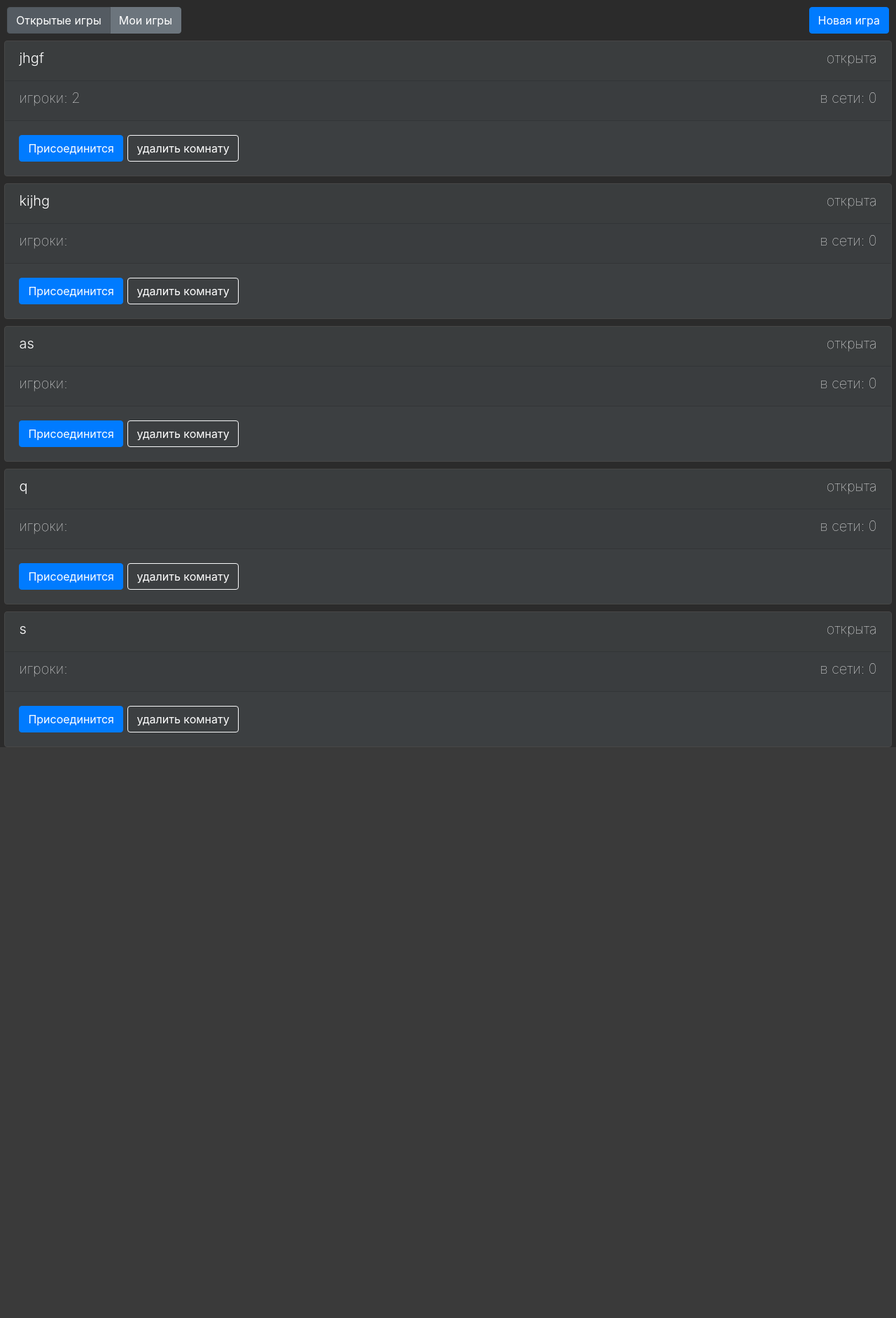
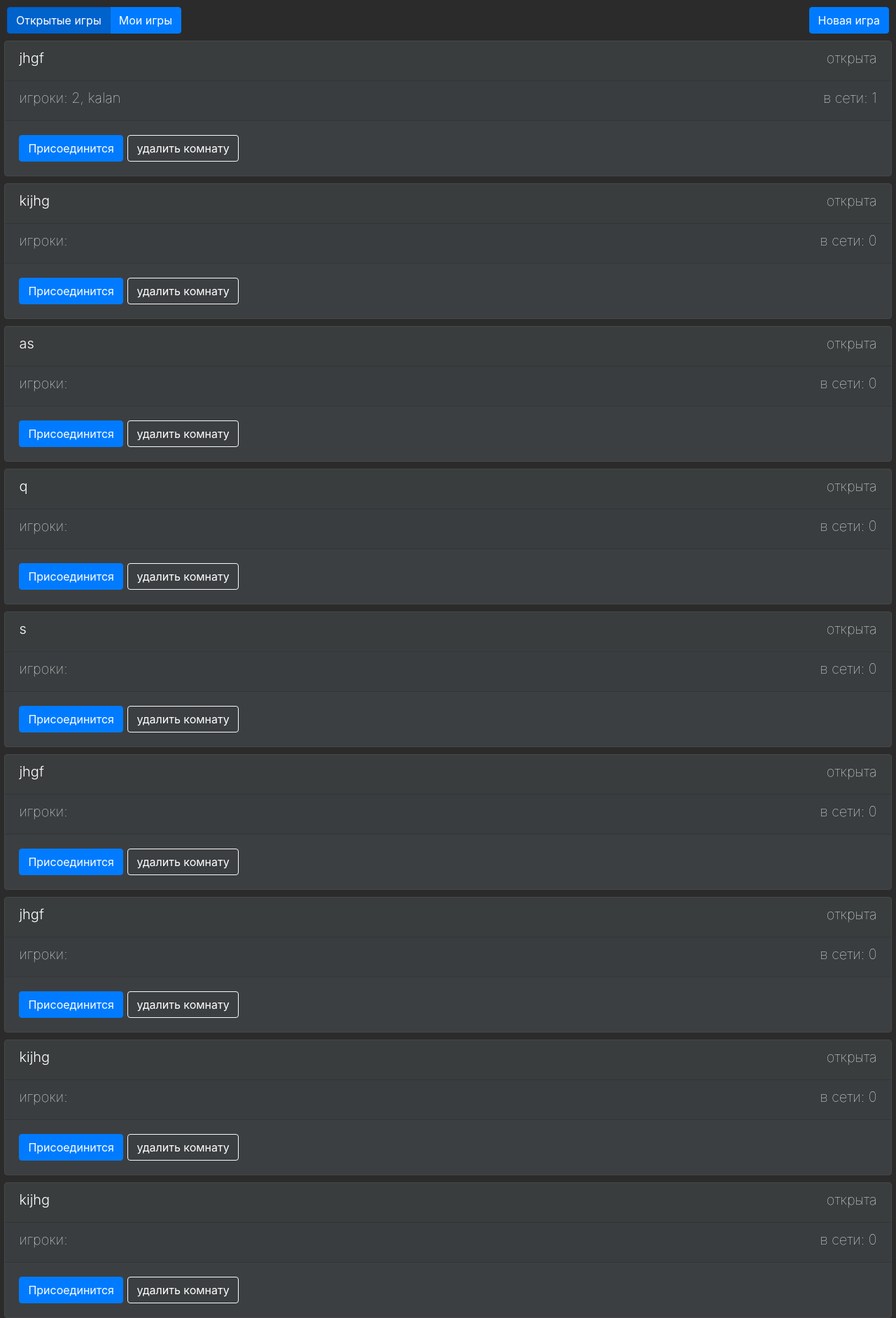
Before and after one commit to kalanod/KalanBirza, a Flask app: page /rooms in a window 1280 px wide. Shown: the part 56-1940 px from the top of the page at 70% size. Before the commit the page ends 1124 px from the top, so only its background shows below. Run offline with Flask 2, Linux system fonts and the light colour scheme; a user stored in the database is signed in; parts of the project's set-up code (start-up, migrations or seed data) failed here and were passed over; some libraries are stand-ins or nearby versions.

Commit message:
my/acr rooms

```diff
--- a/main.py
+++ b/main.py
@@ -60,6 +60,7 @@ def base():
     params = dict()
     params["title"] = "Список комнат"
     params["rooms"] = active_rooms
+    print(active_rooms)
     return render_template('index.html', **params)
 
 
--- a/templates/base.html
+++ b/templates/base.html
@@ -12,7 +12,11 @@
         body {
             background-color: #2b2b2b;
         }
-
+        .group{
+            float: left;
+            margin-left: 10px;
+            margin-top: 10px;
+        }
         html, body, main {
             margin: 0;
             height: 55%;
@@ -83,8 +87,11 @@
 <script>
 
     $(document).ready(function () {
+        $("#group2").hide()
+        $("#my").hide();
 
-        //$("#myModal").modal('show');
+
+        $("#myModal").modal('show');
         $('.del').click(function () {
             window.location.replace('/delete_room/' + $(this).attr('id'));
 
@@ -97,21 +104,8 @@
 
         });
 
-        function refresh_rooms() {
-
-            setTimeout(function () {
-                $('#list_rooms').load('list_rooms.php');
-
-                refresh_rooms();
-
-            }, 5000);
-
-        }
-
 
 //refresh_rooms();
-
-
         $('#exampleModal').on('show.bs.modal', function (event) {
             var button = $(event.relatedTarget) // Кнопка, что спровоцировало модальное окно
             var recipient = button.data('whatever') // Извлечение информации из данных-* атрибутов
@@ -122,13 +116,19 @@
             modal.find('.modal-body input').val(recipient)
         })
     });
-    $("#option2").click(function (){
+    $(".option2").click(function (){
         $("#opened").hide();
+        $("#my").show();
+        $("#group1").hide()
+        $("#group2").show()
 
 
     });
-    $("#option1").click(function (){
+    $(".option1").click(function (){
         $("#opened").show();
+        $("#my").hide();
+        $("#group2").hide()
+        $("#group1").show()
 
 
     });
--- a/templates/index.html
+++ b/templates/index.html
@@ -29,14 +29,16 @@
                 </div>
             </div>
         </div>
-    <div class="btn-group btn-group-toggle" data-toggle="buttons" style="float: left; margin-top: 10px; margin-left: 10px">
-        <label class="btn btn-secondary active">
-            <input type="radio" name="options" id="option1" autocomplete="off" checked> Открытые игры
-        </label>
-        <label class="btn btn-secondary">
-            <input type="radio" name="options" id="option2" autocomplete="off"> Мои игры
-        </label>
+
+        <div class="btn-group group" id="group1">
+            <a href="#" class="btn btn-primary active option1" aria-current="page">Открытые игры</a>
+            <a href="#" class="btn btn-primary option2">Мои игры</a>
         </div>
+        <div class="btn-group group" id="group2">
+            <a href="#" class="btn btn-primary option1" aria-current="page">Открытые игры</a>
+            <a href="#" class="btn btn-primary active option2">Мои игры</a>
+        </div>
+
         {% if not rooms[0] %}
             <h1 style=" margin-top: 20%; margin-left: 38%; color: white">Нет открытых игр(</h1>
             <button style=" margin-left: 45%" type="button" class="btn btn-primary" data-toggle="modal"
@@ -54,16 +56,15 @@
         <div id="opened">
             {% for room in rooms %}
                 {% if room %}
+                    {% if room.stage == -1 %}
                     <div>
                         <div class="card"
                              style="border: 1px solid #474747; background-color: #3c3f41; width: 99%; margin-left: 0.5%; margin-top: 10px">
                             <div class="card-header" style="color: white">
                                 <h5 style="float: left; font-weight: 300">{{ room.title }}</h5>
-                            {% if room.stage == -1 %}
+
                                     <h5 style="float: right; font-weight: 100"> открыта </h5>
-                            {% else %}
-                                <h5 style="float: right; font-weight: 100"> в игре </h5>
-                            {% endif %}
+
                             </div>
                             <span class="card-header" style="color: white">
                         <h5 style="float: left; font-weight: 100">игроки: {{ room.players|map(attribute="nickname", default="Anonymous")|join(', ') }}</h5>
@@ -79,6 +80,38 @@
                         </div>
                     </div>
                     {% endif %}
+                {% endif %}
+            {% endfor %}
+        </div>
+
+        <div id="my">
+            {% for room in rooms %}
+                {% if room %}
+                    {% if room.stage != -1 %}
+                    <div>
+                        <div class="card"
+                             style="border: 1px solid #474747; background-color: #3c3f41; width: 99%; margin-left: 0.5%; margin-top: 10px">
+                            <div class="card-header" style="color: white">
+                                <h5 style="float: left; font-weight: 300">{{ room.title }}</h5>
+
+                                    <h5 style="float: right; font-weight: 100"> открыта </h5>
+
+                            </div>
+                            <span class="card-header" style="color: white">
+                        <h5 style="float: left; font-weight: 100">игроки: {{ room.players|map(attribute="nickname", default="Anonymous")|join(', ') }}</h5>
+                        <h5 style="float: right; font-weight: 100">в сети: {{ room.get_online_players()|length }}</h5>
+                    </span>
+                            <div class="card-body">
+                                <a href="{{ '/connect_to_room/' + room.id|string + '/' + current_user.id|string }}"
+                                   class="btn btn-primary">Присоединится</a>
+                                <a class="btn btn-outline-light" href="/delete_room/{{ room.id|string }}"
+                                   id="{{ 'del_' + room.id|string }}" style="color: white; margin-left: 2px">удалить
+                                    комнату</a>
+                            </div>
+                        </div>
+                    </div>
+                    {% endif %}
+                {% endif %}
             {% endfor %}
         </div>
     {% endif %}
```
Also changed, not shown: db/project_db.db. Lines whose indentation alone changed are shown as unchanged.
